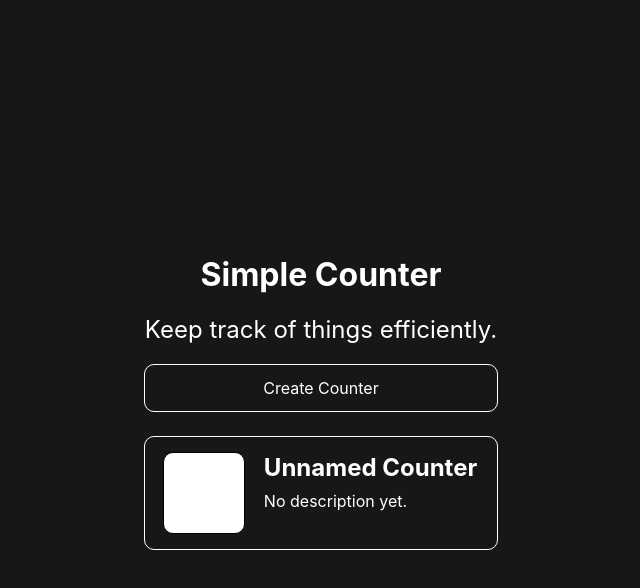
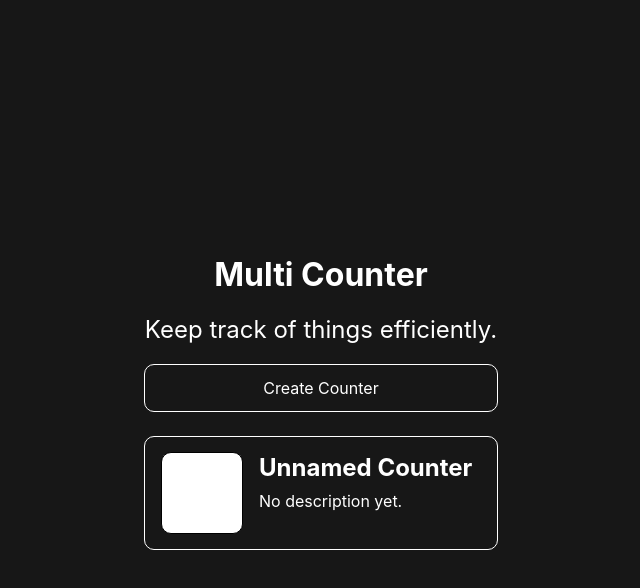
Before and after one commit to httpjamesm/multi-counter, a Svelte app: page / in a window 1280 px wide. Both pictures are taken after a click on the button "Create Counter". Shown: the top 588 px of the page, without its empty margins (319-959 px from the left). Built offline with nearby package versions, Linux system fonts and the light colour scheme.

Commit message:
editable description and misc improvements

```diff
--- a/package.json
+++ b/package.json
@@ -13,6 +13,7 @@
     "@rollup/plugin-node-resolve": "^11.0.0",
     "@rollup/plugin-typescript": "^8.0.0",
     "@tsconfig/svelte": "^2.0.0",
+    "node-sass": "^7.0.1",
     "rollup": "^2.3.4",
     "rollup-plugin-css-only": "^3.1.0",
     "rollup-plugin-livereload": "^2.0.0",
@@ -27,6 +28,7 @@
   },
   "dependencies": {
     "dexie": "^3.2.1",
+    "sass-embedded": "^1.49.11",
     "sirv-cli": "^2.0.0",
     "svelte-icons": "^2.1.0"
   }
--- a/src/App.svelte
+++ b/src/App.svelte
@@ -47,7 +47,7 @@ import { onMount } from 'svelte';
 
 <body>
     <div class="container">
-        <h1>Simple Counter</h1>
+        <h1>Multi Counter</h1>
         <h2>Keep track of things efficiently.</h2>
         <button class="add" on:click={createCounter}>Create Counter</button>
         {#each counters as counter (counter.id)}
--- a/src/components/Counter.svelte
+++ b/src/components/Counter.svelte
@@ -1,84 +1,38 @@
 <script lang="ts">
     import type Dexie from "dexie";
-
-    import { afterUpdate } from "svelte";
+    import EditableColor from "./Counter/EditableColor.svelte";
+import EditableDescription from "./Counter/EditableDescription.svelte";
+    import EditableName from "./Counter/EditableName.svelte";
 
     export let name: string = "Unnamed Counter";
     export let description: string = "No description yet.";
     export let color: string = "#ffffff";
     export let id: number = 0;
     export let db: Dexie;
-
-    let nameChanged: boolean = false;
-
-    let showEditor: boolean = false;
-
-    const doRename = async () => {
-        if (!nameChanged) {
-            showEditor = false;
-            return;
-        }
-
-        const counter = {
-            name: name,
-            description: description,
-            color: color,
-            id: id,
-        };
-        await db["counters"].put(counter);
-        showEditor = false;
-    };
-
-    let input: HTMLInputElement;
-
-    afterUpdate(() => {
-        if (showEditor) {
-            input.focus();
-        }
-    });
 </script>
 
 <body>
     <div class="container">
         <div class="colorParent">
-            <div class="color" style={`background: ${color}`} />
+            <EditableColor {db} {id} {color} />
         </div>
         <div class="info">
             <!-- make title an editable name component -->
-            {#if showEditor}
-                <input
-                    class="editor"
-                    type="text"
-                    bind:value={name}
-                    bind:this={input}
-                    on:keypress={(e) => {
-                        if (e.key === "Enter") {
-                            doRename();
-                        } else {
-                            if (!nameChanged) {
-                                nameChanged = true;
-                            }
-                        }
-                    }}
-                />
-            {:else}
-                <p
-                    class="title"
-                    on:click={() => {
-                        showEditor = true;
-                    }}
-                >
-                    {name}
-                </p>
-            {/if}
-            <p class="description">
-                {description}
-            </p>
+            <EditableName {db} {id} {name} />
+            <EditableDescription {db} {id} {description} />
         </div>
     </div>
 </body>
 
 <style lang="scss">
+    .colorParent {
+        width: 40%;
+        height: 100%;
+        display: flex;
+        justify-content: center;
+        align-items: center;
+    }
+
     .container {
         width: 20rem;
         border-radius: 10px;
@@ -97,29 +51,6 @@
 
         margin: 1rem 0 1rem 0;
     }
-
-    .colorParent {
-        width: 40%;
-        height: 100%;
-        display: flex;
-        justify-content: center;
-        align-items: center;
-    }
-
-    .color {
-        width: 5rem;
-        height: 5rem;
-        border-radius: 10px;
-
-        border: 1px solid black;
-
-        transition-duration: 512ms;
-
-        &:hover {
-            box-shadow: 0 5px 10px 1px rgb(77, 77, 77);
-        }
-    }
-
     .info {
         width: 100%;
         padding-left: 1rem;
@@ -127,32 +58,4 @@
         display: flex;
         flex-direction: column;
     }
-
-    .title {
-        font-weight: bold;
-        font-size: 1.5rem;
-        text-align: left;
-        margin: 0;
-
-        border-bottom: 1px solid transparent;
-        margin-bottom: 0.5rem;
-
-        &:hover {
-            border-bottom: 1px solid white;
-        }
-    }
-
-    .editor {
-        @extend .title;
-
-        background-color: transparent;
-        color: white;
-        width: 100%;
-        font-size: 1rem;
-    }
-
-    .description {
-        margin: 0;
-        text-align: left;
-    }
 </style>
--- /dev/null
+++ b/src/components/Counter/EditableColor.svelte
@@ -0,0 +1,56 @@
+<script lang="ts">
+    import type Dexie from "dexie";
+
+    export let color: string = "#ffffff";
+
+    export let id: number;
+
+    export let db: Dexie;
+
+    const cycle = [
+        "#ffffff",
+        "#ff0000",
+        "#ff7f00",
+        "#ffff00",
+        "#00ff00",
+        "#00ffff",
+        "#0000ff",
+        "#7f00ff",
+        "#ff00ff",
+        "#ff0000",
+    ];
+
+    let cyclePos = cycle.indexOf(color);
+
+    const cycleColor = () => {
+        cyclePos = (cyclePos + 1) % cycle.length;
+        color = cycle[cyclePos];
+
+        // update the counter id
+        db["counters"].update(id, {
+            color,
+        });
+    };
+</script>
+
+<div
+    class="color"
+    style={`background: ${cycle[cyclePos]}`}
+    on:click={cycleColor}
+/>
+
+<style lang="scss">
+    .color {
+        width: 5rem;
+        height: 5rem;
+        border-radius: 10px;
+
+        border: 1px solid black;
+
+        transition-duration: 512ms;
+
+        &:hover {
+            box-shadow: 0 5px 10px 1px rgb(77, 77, 77);
+        }
+    }
+</style>
--- /dev/null
+++ b/src/components/Counter/EditableDescription.svelte
@@ -0,0 +1,95 @@
+<script lang="ts">
+    import type Dexie from "dexie";
+
+    import { afterUpdate } from "svelte";
+
+    export let db: Dexie;
+
+    export let description: string;
+
+    export let id: number;
+
+    let descChanged: boolean = false;
+
+    let input: HTMLTextAreaElement;
+
+    let showEditor: boolean = false;
+
+    const doEdit = async () => {
+        if (!descChanged) {
+            showEditor = false;
+            return;
+        }
+
+        await db["counters"].update(id, {
+            description,
+        });
+        showEditor = false;
+    };
+
+    afterUpdate(() => {
+        if (showEditor) {
+            input.focus();
+        }
+    });
+
+</script>
+
+{#if showEditor}
+    <textarea
+        class="editor"
+        type="text"
+        bind:this={input}
+        bind:value={description}
+        on:keypress={(e) => {
+            if (e.key === "Enter") {
+                doEdit();
+            } else {
+                if (!descChanged) {
+                    descChanged = true;
+                }
+            }
+        }}
+    />
+{:else}
+    <p
+        class="description"
+        on:click={() => {
+            showEditor = true;
+        }}
+    >
+        {description}
+    </p>
+{/if}
+
+<style lang="scss">
+    .description {
+        margin: 0;
+        text-align: left;
+    }
+
+    .editor {
+        @extend .description;
+
+        background-color: transparent;
+        color: white;
+        width: 100%;
+        font-size: 1rem;
+
+        border: none;
+        border-bottom: 1px solid white;
+
+        border-radius: 10px;
+
+        &:focus {
+            outline: none;
+        }
+
+        &:hover {
+            border-bottom: 1px solid white;
+        }
+
+        resize: none;
+    }
+
+</style>
--- /dev/null
+++ b/src/components/Counter/EditableName.svelte
@@ -0,0 +1,105 @@
+<script lang="ts">
+    import type Dexie from "dexie";
+
+    import { afterUpdate } from "svelte";
+
+    export let db: Dexie;
+
+    export let id: number;
+
+    export let name: string;
+
+    let nameChanged: boolean = false;
+
+    let input: HTMLInputElement;
+
+    let showEditor: boolean = false;
+
+    const doRename = async () => {
+        if (!nameChanged) {
+            showEditor = false;
+            return;
+        }
+
+        await db["counters"].update(id, {
+            name,
+        });
+        showEditor = false;
+    };
+
+    afterUpdate(() => {
+        if (showEditor) {
+            input.focus();
+        }
+    });
+</script>
+
+{#if showEditor}
+    <input
+        class="editor"
+        type="text"
+        bind:this={input}
+        bind:value={name}
+        on:keypress={(e) => {
+            if (e.key === "Enter") {
+                doRename();
+            } else {
+                if (!nameChanged) {
+                    nameChanged = true;
+                }
+            }
+        }}
+    />
+{:else}
+    <p
+        class="title"
+        on:click={() => {
+            showEditor = true;
+        }}
+    >
+        {name}
+    </p>
+{/if}
+
+<style lang="scss">
+    .title {
+        font-weight: bold;
+        font-size: 1.5rem;
+        text-align: left;
+        margin: 0;
+
+        border-bottom: 1px solid transparent;
+        margin-bottom: 0.5rem;
+
+        &:hover {
+            border-bottom: 1px solid rgb(55, 55, 55);
+        }
+
+        text-overflow: ellipsis;
+        word-break: break-all;
+        white-space: nowrap;
+        width: 14rem;
+        overflow: hidden;
+    }
+
+    .editor {
+        @extend .title;
+
+        background-color: transparent;
+        color: white;
+        width: 100%;
+        font-size: 1rem;
+
+        border: none;
+        border-bottom: 1px solid white;
+
+        &:focus {
+            outline: none;
+        }
+
+        &:hover {
+            border-bottom: 1px solid white;
+        }
+    }
+
+</style>
--- a/tsconfig.json
+++ b/tsconfig.json
@@ -1,5 +1,11 @@
 {
   "extends": "@tsconfig/svelte/tsconfig.json",
+  "compilerOptions": {
+      "baseUrl": ".",
+      "paths": {
+        "@styles/*": ["styles/*.scss"],
+      },
+  },
 
   "include": ["src/**/*"],
   "exclude": ["node_modules/*", "__sapper__/*", "public/*"]
```
Also changed, not shown: rollup.config.js (+41 -29 lines), 1 other file (tests, documents, lock files or other folders).
